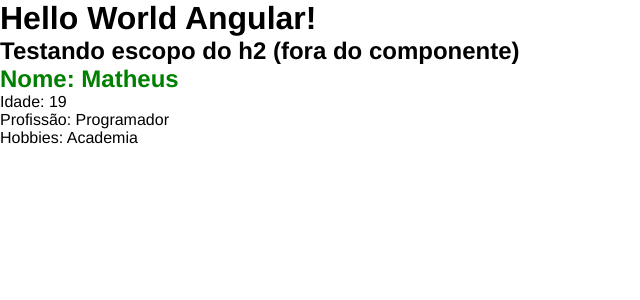
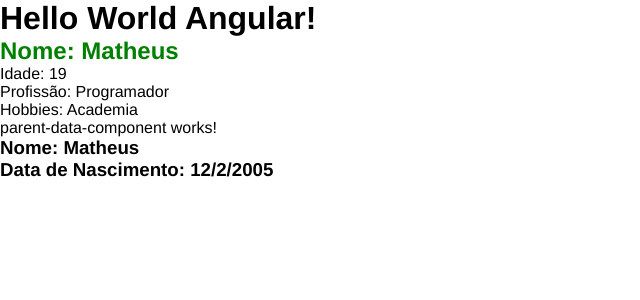
Before and after one commit to obrandemburg/Angular, an Angular app in the folder curso-angular-13/: page / in a window 1280 px wide. Shown: the top 300 px of the page, without its empty margins (0-640 px from the left). Built offline with nearby package versions, Linux system fonts and the light colour scheme.

Commit message:
Compartilhamento de dados - #07

```diff
--- a/curso-angular-13/src/app/app.html
+++ b/curso-angular-13/src/app/app.html
@@ -1,3 +1,3 @@
 <h1>Hello World Angular!</h1>
-<h2>Testando escopo do h2 (fora do componente)</h2>
 <app-first-component></app-first-component>
+<app-parent-data-component [name] = "userName" [dataNascimento]="birthDate"></app-parent-data-component>
--- a/curso-angular-13/src/app/app.ts
+++ b/curso-angular-13/src/app/app.ts
@@ -1,13 +1,17 @@
 import { Component, signal } from '@angular/core';
 import { RouterOutlet } from '@angular/router';
 import { FirstComponent } from './components/first-component/first-component';
+import { ParentDataComponent } from './components/parent-data-component/parent-data-component';
 
 @Component({
-  imports: [RouterOutlet, FirstComponent],
+  imports: [RouterOutlet, FirstComponent, ParentDataComponent],
   selector: 'app-root',
   styleUrl: './app.css',
   templateUrl: './app.html',
 })
 export class App {
+  userName = 'Matheus';
+  birthDate = '12/2/2005';
+
   protected readonly title = signal('curso-angular-13');
 }
--- /dev/null
+++ b/curso-angular-13/src/app/components/parent-data-component/parent-data-component.html
@@ -0,0 +1,3 @@
+<p>parent-data-component works!</p>
+<h3>Nome: {{name}}</h3>
+<h3>Data de Nascimento: {{dataNascimento}}</h3>
--- /dev/null
+++ b/curso-angular-13/src/app/components/parent-data-component/parent-data-component.ts
@@ -0,0 +1,13 @@
+import { Component, Input } from '@angular/core';
+
+@Component({
+  imports: [],
+  selector: 'app-parent-data-component',
+  styleUrl: './parent-data-component.css',
+  templateUrl: './parent-data-component.html',
+})
+export class ParentDataComponent {
+@Input() name: string = '';
+@Input() dataNascimento: string = '';
+
+}
```
Also changed, not shown: curso-angular-13/src/app/components/parent-data-component/parent-data-component.css (added), 1 other file (tests, documents, lock files or other folders).
